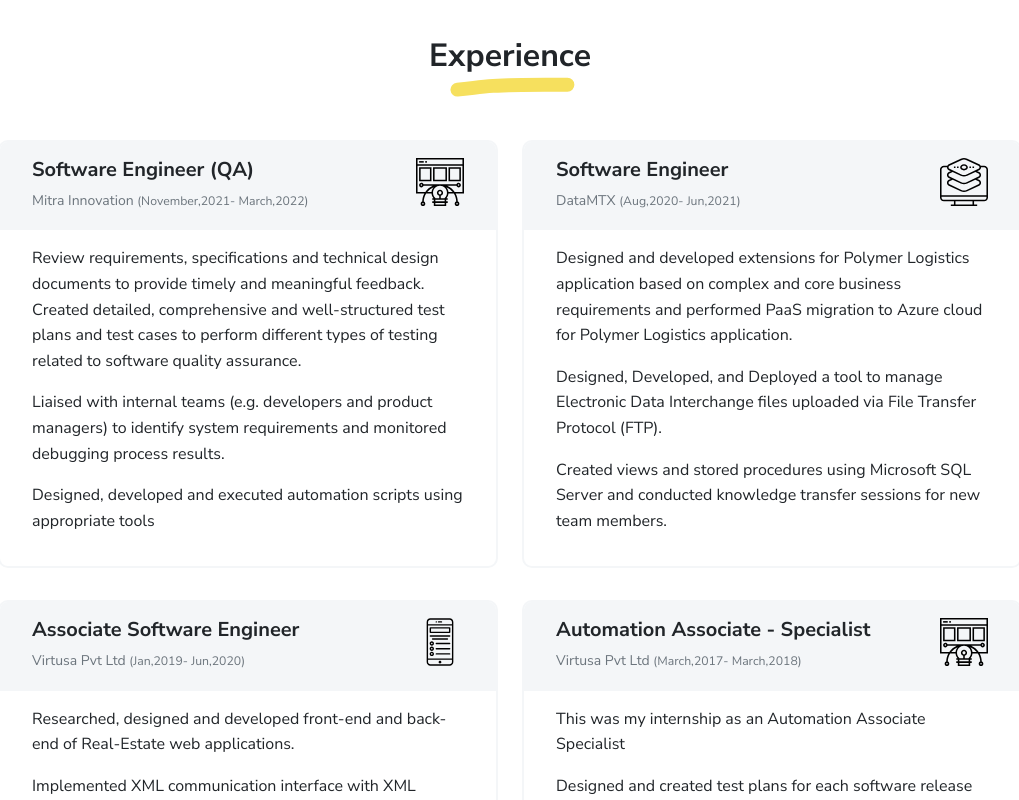
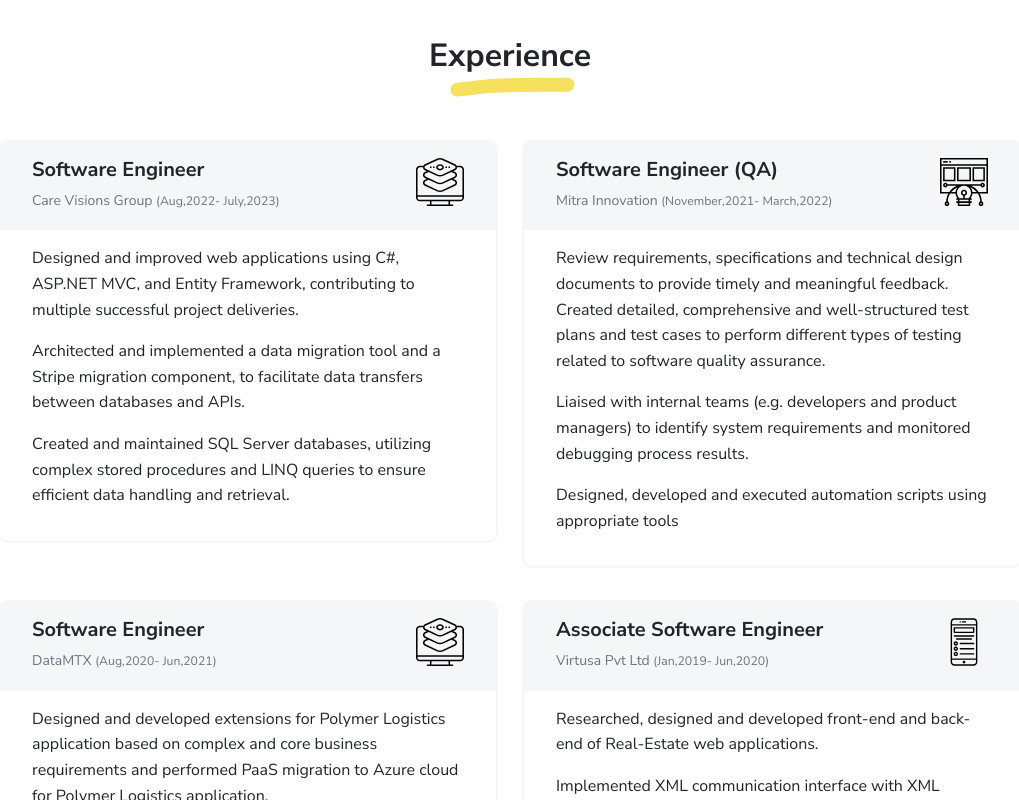
Before and after one commit to wshboteju/wshboteju.github.io, a plain HTML site: page index.html in a window 1280 px wide. Shown: the part 705-1505 px from the top of the page, without its empty margins (130-1149 px from the left). Drawn offline with Linux system fonts and the light colour scheme.

Commit message:
Update index.html

```diff
--- a/index.html
+++ b/index.html
@@ -177,7 +177,25 @@
     </div>
     <div class="row">
       <div class="col-md-6">
-        <div class="card mb-3" data-aos="fade-right" data-aos-delay="100">
+        <div class="card mb-3" data-aos="fade-right" data-aos-delay="300">
+          <div class="card-header px-3 py-2">
+            <div class="d-flex justify-content-between">
+              <div>
+                <h3 class="h5 mb-1">Software Engineer</h3>
+                <div class="text-muted text-small">Care Visions Group <small>(Aug,2022- July,2023)</small></div>
+              </div><img src="images/services/full-stack.svg" width="48" height="48" alt="Software Engineer"/>
+            </div>
+          </div>
+          <div class="card-body px-3 py-2">
+            <p>Designed and improved web applications using C#, ASP.NET MVC, and Entity Framework, contributing to multiple successful project deliveries. </p>
+            <p>Architected and implemented a data migration tool and a Stripe migration component, to facilitate data transfers between databases and APIs. </p>
+            <p>Created and maintained SQL Server databases, utilizing complex stored procedures and LINQ queries to ensure efficient data handling and retrieval. </p>
+            <p></p>
+          </div>
+        </div>
+      </div>
+      <div class="col-md-6">
+        <div class="card mb-3" data-aos="fade-left" data-aos-delay="100">
           <div class="card-header px-3 py-2">
             <div class="d-flex justify-content-between">
               <div>
@@ -195,7 +213,7 @@
         </div>
       </div>
       <div class="col-md-6">
-        <div class="card mb-3" data-aos="fade-left" data-aos-delay="300">
+        <div class="card mb-3" data-aos="fade-right" data-aos-delay="300">
           <div class="card-header px-3 py-2">
             <div class="d-flex justify-content-between">
               <div>
@@ -213,7 +231,7 @@
         </div>
       </div>
       <div class="col-md-6">
-        <div class="card mb-3" data-aos="fade-right" data-aos-delay="100">
+        <div class="card mb-3" data-aos="fade-left" data-aos-delay="100">
           <div class="card-header px-3 py-2">
             <div class="d-flex justify-content-between">
               <div>
@@ -231,7 +249,7 @@
         </div>
       </div>
       <div class="col-md-6">
-        <div class="card mb-3" data-aos="fade-left" data-aos-delay="100">
+        <div class="card mb-3" data-aos="fade-right" data-aos-delay="100">
           <div class="card-header px-3 py-2">
             <div class="d-flex justify-content-between">
               <div>
```
